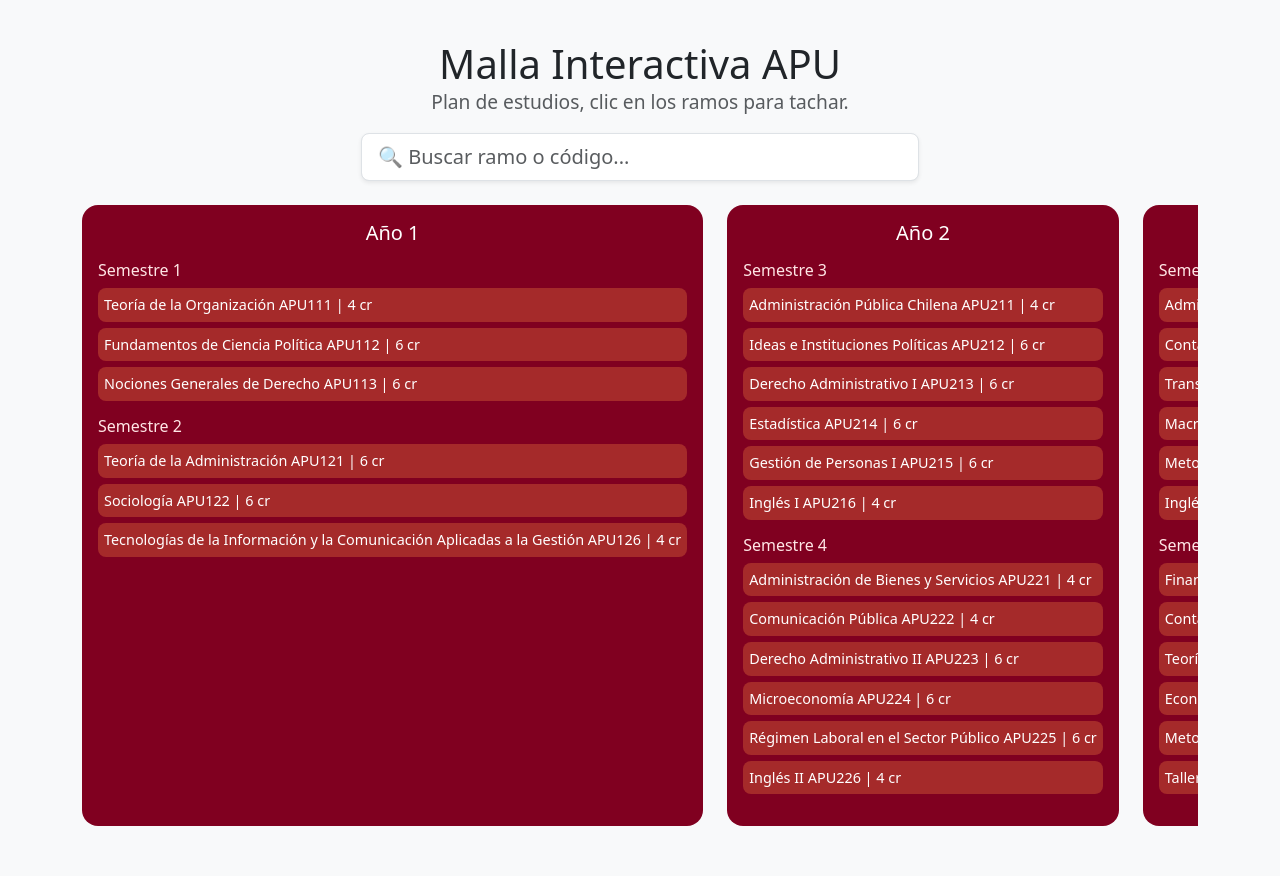
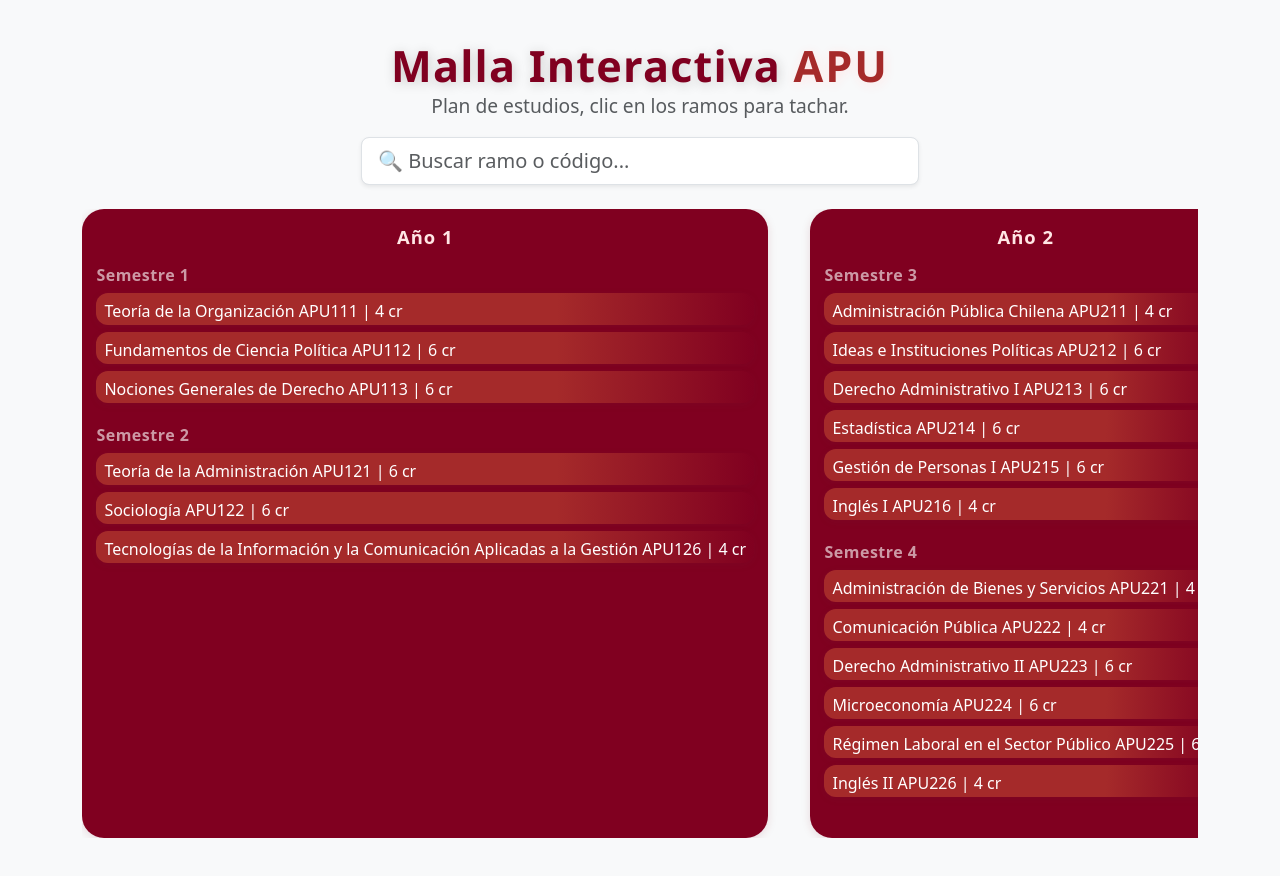
Before and after one commit to thetonijua/malla, a plain HTML site: page index.html in a window 1280 px wide. Before the commit the page ends 850 px from the top, so only its background shows below. Drawn offline with nearby package versions, Linux system fonts and the light colour scheme.

Commit message:
Update styles.css

```diff
--- a/styles.css
+++ b/styles.css
@@ -1,17 +1,45 @@
+body {
+  background: #f5f4f6;
+}
+
+.malla-titulo {
+  font-family: 'Segoe UI', 'Arial', sans-serif;
+  font-size: 2.7rem;
+  font-weight: bold;
+  letter-spacing: 1.2px;
+  color: #800020;
+  text-shadow: 1px 2px 12px #ccc;
+  margin-bottom: 0.2em;
+}
+.aputitle {
+  color: #a52a2a;
+  font-weight: 900;
+  letter-spacing: 2px;
+  text-shadow: 1px 2px 12px #ffe6e6;
+}
+
 .año-container {
   min-width: 220px;
-  background-color: #800020; /* burdeo */
-  border-radius: 1rem;
-  padding: 1rem;
+  background-color: #800020;
+  border-radius: 22px;
+  padding: 1.1rem 0.9rem;
   color: white;
   flex-shrink: 0;
+  margin-right: 1.1rem;
+  box-shadow: 0 2px 10px #80002022;
+  display: flex;
+  flex-direction: column;
+  align-items: stretch;
 }
 
 .año-container h3 {
-  font-size: 1.25rem;
+  font-size: 1.15rem;
   text-align: center;
-  margin-bottom: 1rem;
-  color: #ffffff;
+  margin-bottom: 1.1rem;
+  color: #ffe6e6;
+  font-weight: bold;
+  text-shadow: 0 1px 0 #a52a2a44;
+  letter-spacing: 1px;
 }
 
 .semestre {
@@ -21,20 +49,53 @@
 .semestre h5 {
   font-size: 1rem;
   margin-bottom: 0.5rem;
-  color: #ffe6e6;
+  color: #fff9;
+  font-weight: 600;
+  letter-spacing: 0.5px;
 }
 
 .ramo {
-  background-color: #a52a2a;
+  background: linear-gradient(92deg, #a52a2a 70%, #800020 100%);
   color: white;
-  border-radius: 8px;
-  padding: 6px;
-  margin-bottom: 6px;
-  font-size: 0.9rem;
+  border-radius: 12px;
+  padding: 8px 8px 4px 8px;
+  margin-bottom: 7px;
   cursor: pointer;
+  box-shadow: 0 2px 10px #4B4B4B10;
+  font-size: 1rem;
+  line-height: 1.25em;
+  position: relative;
+  transition: transform 0.08s, box-shadow 0.15s;
 }
-
+.ramo:hover {
+  box-shadow: 0 4px 20px #4B4B4B23;
+  transform: scale(1.03);
+}
 .ramo.tachado {
   text-decoration: line-through;
   opacity: 0.6;
+  filter: grayscale(0.4);
 }
+.ramo .ramo-credito {
+  display: block;
+  font-size: 0.85em;
+  color: #ffd6d6;
+  font-weight: 400;
+  margin-top: 1.5px;
+  letter-spacing: 0.2px;
+}
+.ramo .ramo-codigo {
+  display: block;
+  font-size: 0.76em;
+  color: #fff4;
+  margin-top: 0.5px;
+  letter-spacing: 0.5px;
+}
+#malla {
+  display: flex;
+  gap: 1.5rem;
+  overflow-x: auto;
+  margin-bottom: 2rem;
+}
+::-webkit-scrollbar { height: 10px; background: #eee; }
+::-webkit-scrollbar-thumb { background: #80002044; border-radius: 8px; }
```
